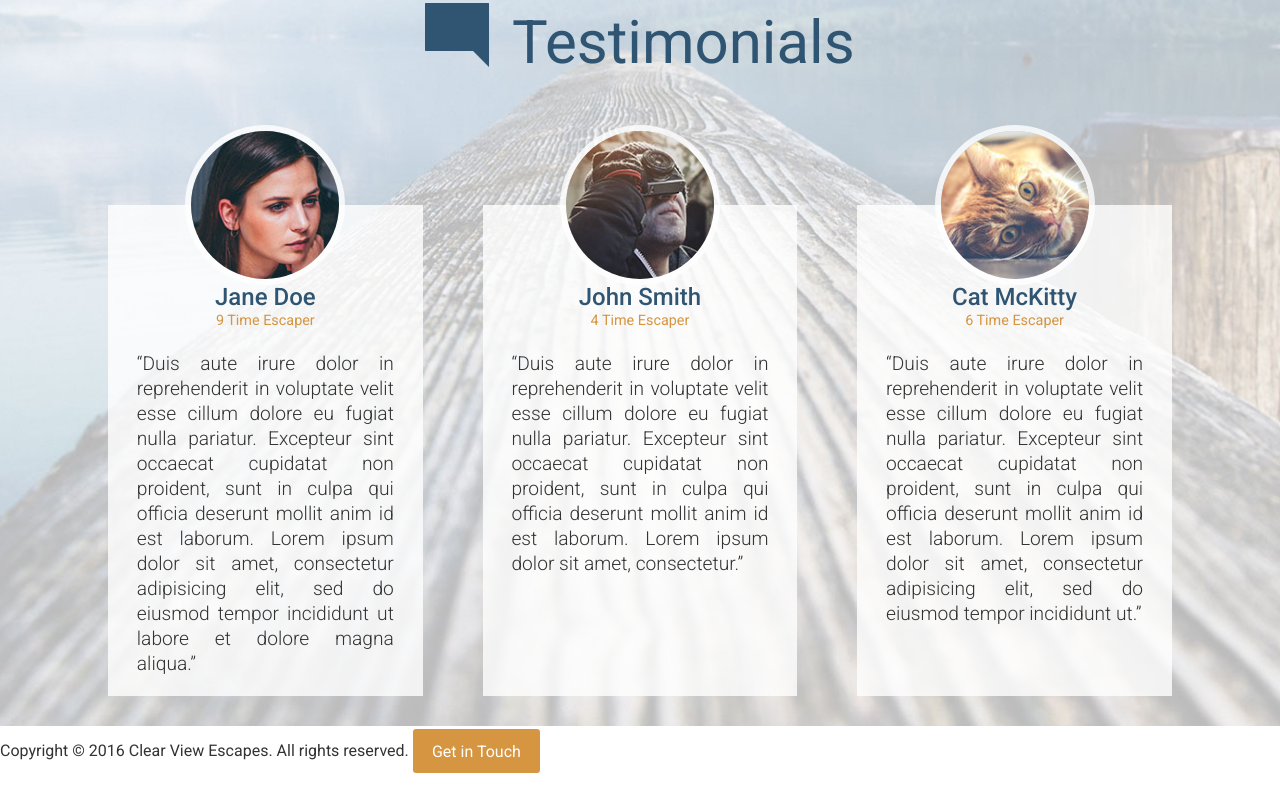
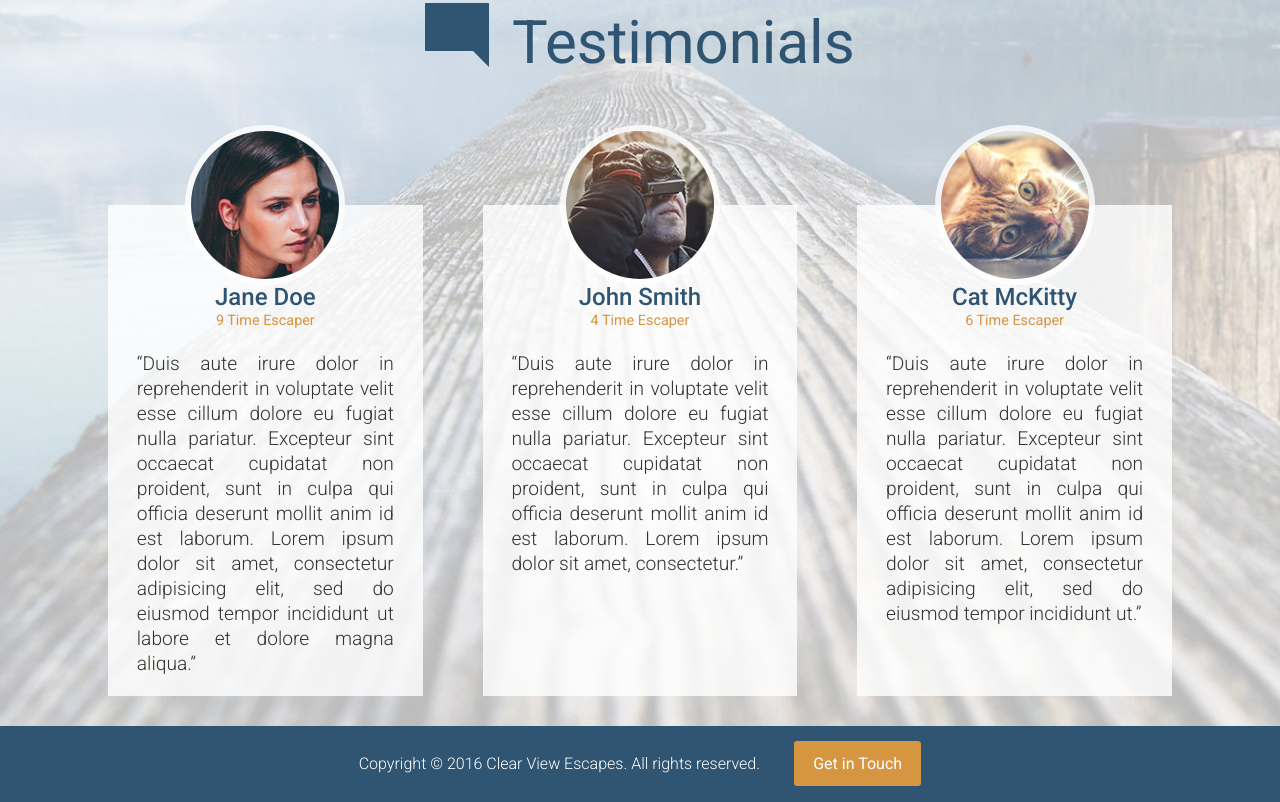
Before and after one commit to mehrabrafi143/travel, a website: page app/index.html in a window 1280 px wide. Shown: the part 3123-3925 px from the top of the page. Before the commit the page ends 3900 px from the top, so only its background shows below. Drawn offline with Linux system fonts and the light colour scheme.

Commit message:
complete the footer

```diff
--- /dev/null
+++ b/app/assets/style/moduels/_site-footer.css
@@ -0,0 +1,17 @@
+.site-footer{
+    background: $mainBlue;
+    color:#fff;
+    padding:.8rem 0;
+    text-align:center;
+    &__text{
+        font-weight: 300;
+        font-size: 1rem;
+        margin-right: 30px;
+        display: block;
+        margin-bottom:1.9rem;
+        @mixin atMedium{
+            display: inline-block;
+            margin-bottom:0;
+        }
+    }
+}
--- a/app/assets/style/style.css
+++ b/app/assets/style/style.css
@@ -13,3 +13,4 @@
 @import "moduels/_section-item";
 @import "moduels/_testimonial";
 @import "moduels/_sprite";
+@import "moduels/_site-footer";
--- a/app/index.html
+++ b/app/index.html
@@ -136,8 +136,10 @@
       </div>
     </div>
 
-  <footer>
-    <p>Copyright &copy; 2016 Clear View Escapes. All rights reserved. <a href="#" class="btn btn--orange" >Get in Touch</a></p>
+  <footer class="site-footer" >
+    <div class="wrapper" >
+       <p><span class="site-footer__text">Copyright &copy; 2016 Clear View Escapes. All rights reserved.</span> <a href="#" class="btn btn--orange" >Get in Touch</a></p>
+    </div>
   </footer>
 </body>
 </html>
--- a/app/temp/styles/style.css
+++ b/app/temp/styles/style.css
@@ -1029,3 +1029,26 @@ a{
       height: 42px ;
       background-position: 36.69752421959096% 45.792307692307695%;
   }
+
+.site-footer{
+    background: #2f5572;
+    color:#fff;
+    padding:.8rem 0;
+    text-align:center;
+}
+
+.site-footer__text{
+        font-weight: 300;
+        font-size: 1rem;
+        margin-right: 30px;
+        display: block;
+        margin-bottom:1.9rem;
+    }
+
+@media (min-width: 800px){
+
+.site-footer__text{
+            display: inline-block;
+            margin-bottom:0
+    }
+    }
```
